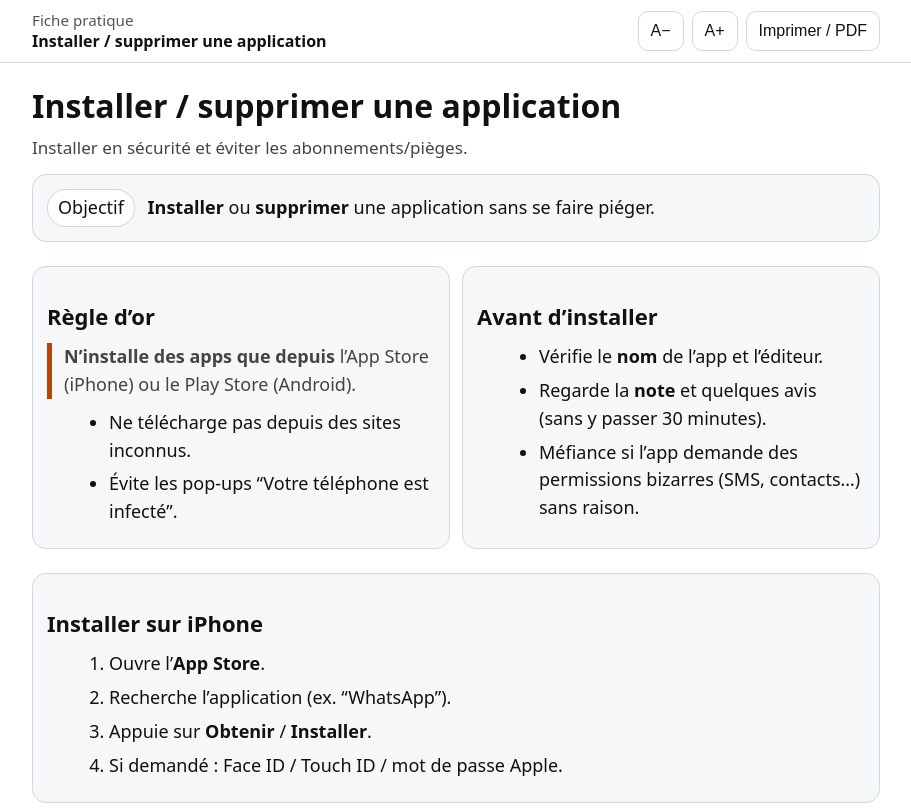
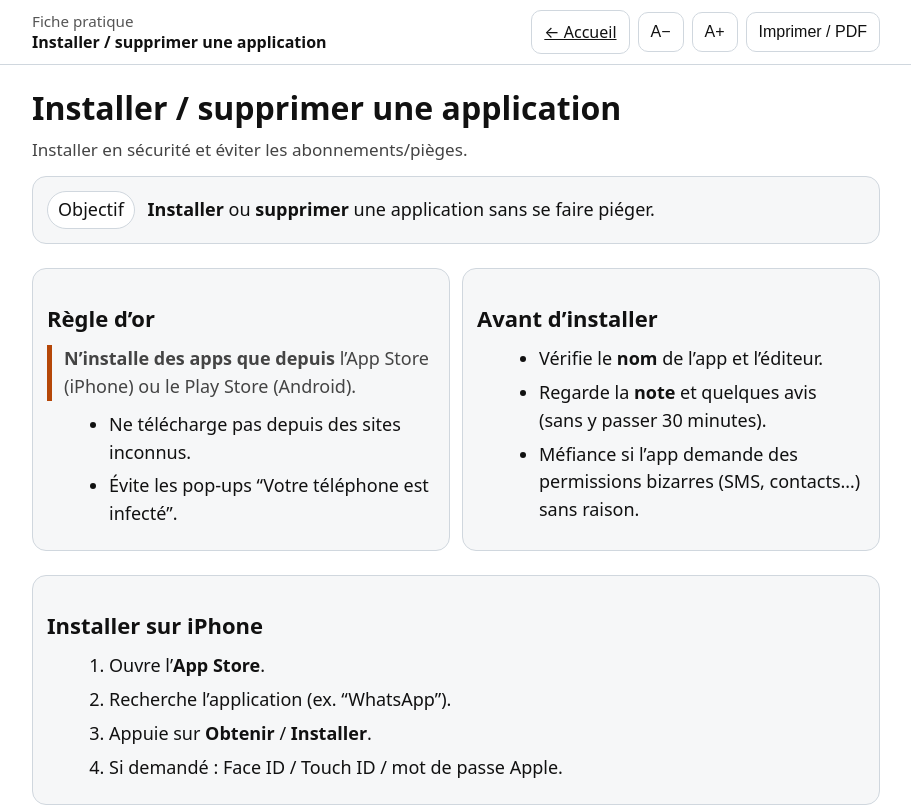
Before and after one commit to MDMM02/Pour-mes-grands-parents, a website: page pdfs/apps_install_remove_rewrite.html in a window 1280 px wide. Shown: the top 808 px of the page, without its empty margins (184-1095 px from the left). Drawn offline with Linux system fonts and the light colour scheme.

Commit message:
bouton retour

```diff
--- a/pdfs/apps_install_remove_rewrite.html
+++ b/pdfs/apps_install_remove_rewrite.html
@@ -18,7 +18,7 @@
 @media print{.headerbar,.no-print{display:none !important}main{margin:0;max-width:none}.card{break-inside:avoid}}
 </style></head><body>
 <div class="headerbar no-print" role="banner"><div class="inner"><div><div class="small" style="color:#555">Fiche pratique</div><div style="font-weight:700">Installer / supprimer une application</div></div>
-<div class="controls"><button class="btn" id="fontMinus" title="Réduire la taille du texte">A−</button><button class="btn" id="fontPlus" title="Agrandir la taille du texte">A+</button>
+<div class="controls"><a href="../fiches.html" class="btn">← Accueil</a><button class="btn" id="fontMinus" title="Réduire la taille du texte">A−</button><button class="btn" id="fontPlus" title="Agrandir la taille du texte">A+</button>
 <button class="btn" onclick="window.print()" title="Imprimer ou enregistrer en PDF">Imprimer / PDF</button></div></div></div>
 <main><h1>Installer / supprimer une application</h1><p class="small">Installer en sécurité et éviter les abonnements/pièges.</p>
 <div class="card"><span class="badge">Objectif</span> <strong>Installer</strong> ou <strong>supprimer</strong> une application sans se faire piéger.</div>
```
Also changed, not shown: pdfs/accessibility_rewrite.html (+1 -1 lines), pdfs/password_rewrite.html (+1 -1 lines), pdfs/phone_updates_rewrite.html (+1 -1 lines), pdfs/photos_manage_rewrite.html (+1 -1 lines), pdfs/qr_scan_rewrite.html (+1 -1 lines), pdfs/scams_rewrite.html (+1 -1 lines), pdfs/sms_photo_rewrite.html (+1 -1 lines), pdfs/video_call_rewrite.html (+1 -1 lines).
